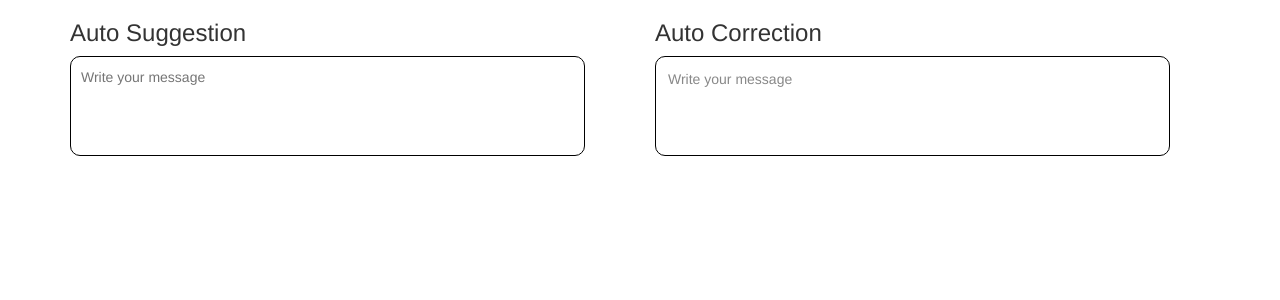
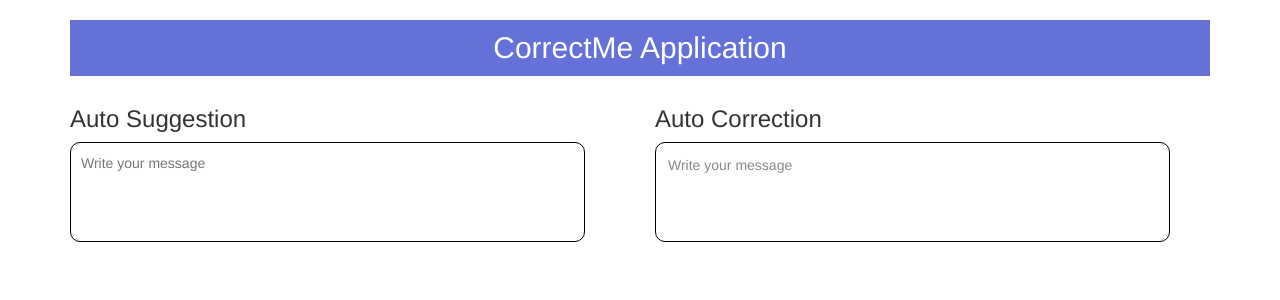
Before and after one commit to Deepakchawla/CorrectMe, a Flask app: page / in a window 1280 px wide. Shown: the top 300 px of the page. Run offline with Flask 2, Linux system fonts and the light colour scheme; some libraries are stand-ins or nearby versions.

Commit message:
add heading and its style in app.

```diff
--- a/static/css/custom.css
+++ b/static/css/custom.css
@@ -31,3 +31,13 @@ height:100px
 height:200px;
 border:2px solid black;
 }
+.top_heading
+{
+	font-size: 30px;
+	text-align: center;
+	width: 100%;
+	background: #6371d9;
+	padding: 13px;
+	line-height: 30px;
+	color: white;
+}
--- a/templates/index.html
+++ b/templates/index.html
@@ -9,6 +9,13 @@
 {% block content %}
 
 <div class="container">
+    <div class="row">
+     <div class="col-md-12">
+            <center>
+                <h3 class="top_heading">CorrectMe Application</h3>
+            </center>
+     </div>
+    </div>
     <div class="row">
     <div class="col-md-6">
         <h3>Auto Suggestion</h3>
```
